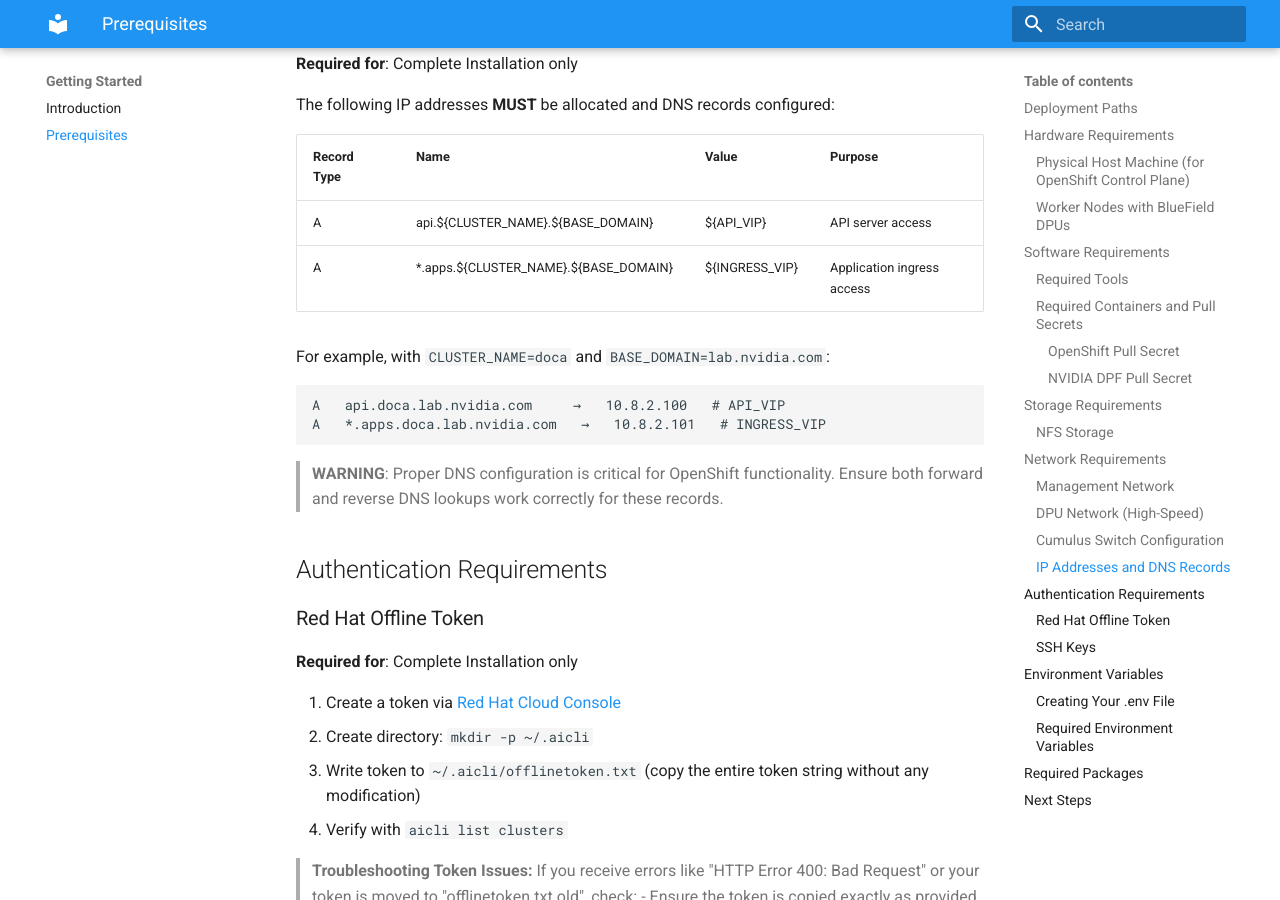
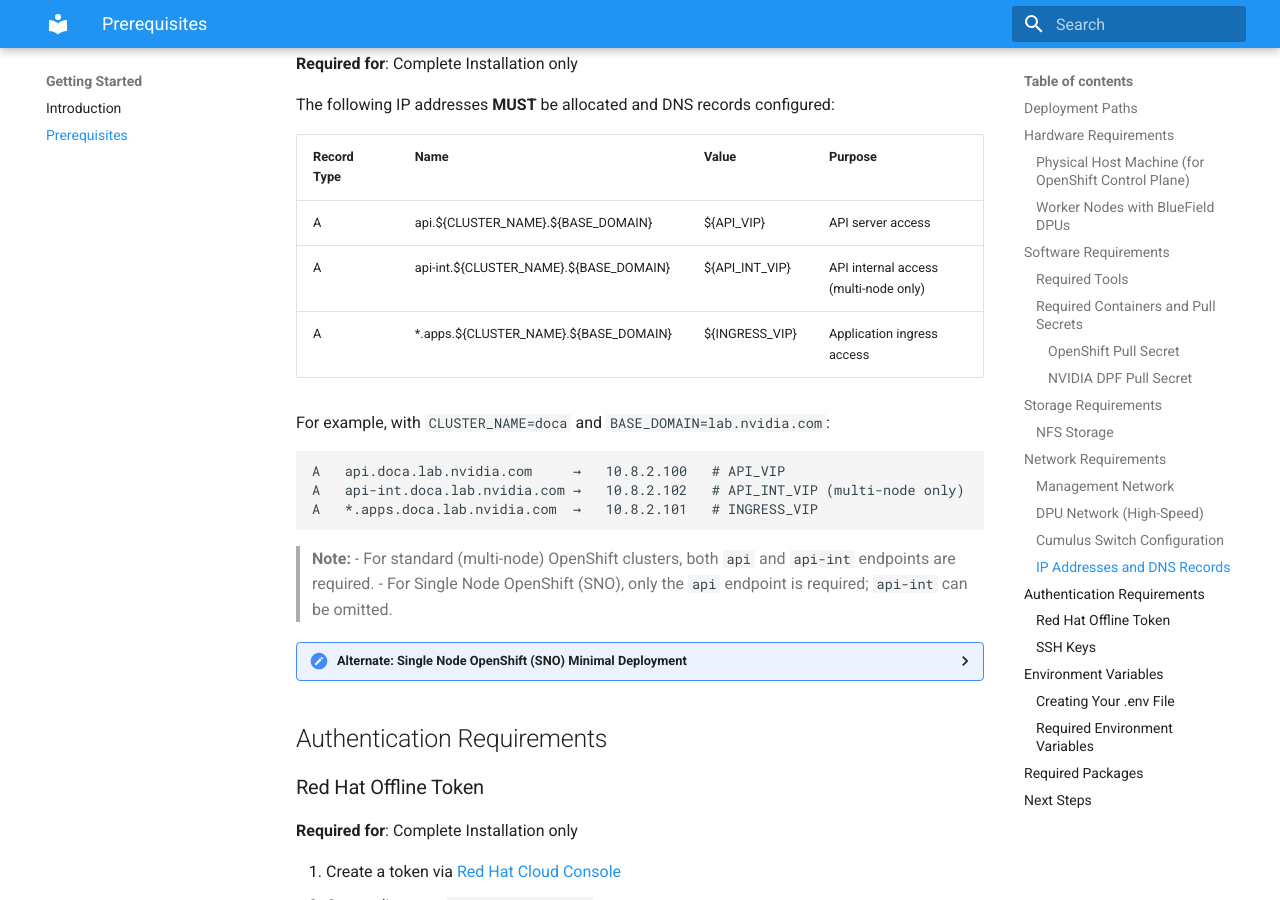
Before and after one commit to szigmon/openshift-dpf, an MkDocs documentation site: the page built from docs/prerequisites.md, in a window 1280 px wide and 900 px high, scrolled down 4196 px. Built offline with MkDocs 1.6.1 and Material for MkDocs 9.7.7, drawn with Linux system fonts in a browser that asks for light colours.

Commit message:
docs: move SNO and DNS/api-int logic to prerequisites.md, reference prerequisites from dpu-provisioning.md, keep only DPU-specific requirements in provisioning doc

````diff
--- a/docs/prerequisites.md
+++ b/docs/prerequisites.md
@@ -135,16 +135,30 @@
 | Record Type | Name | Value | Purpose |
 |-------------|------|-------|---------|
 | A | api.${CLUSTER_NAME}.${BASE_DOMAIN} | ${API_VIP} | API server access |
+| A | api-int.${CLUSTER_NAME}.${BASE_DOMAIN} | ${API_INT_VIP} | API internal access (multi-node only) |
 | A | *.apps.${CLUSTER_NAME}.${BASE_DOMAIN} | ${INGRESS_VIP} | Application ingress access |
 
 For example, with `CLUSTER_NAME=doca` and `BASE_DOMAIN=lab.nvidia.com`:
 
 ```
 A   api.doca.lab.nvidia.com     →   10.8.2.100   # API_VIP
-A   *.apps.doca.lab.nvidia.com   →   10.8.2.101   # INGRESS_VIP
+A   api-int.doca.lab.nvidia.com →   10.8.2.102   # API_INT_VIP (multi-node only)
+A   *.apps.doca.lab.nvidia.com  →   10.8.2.101   # INGRESS_VIP
 ```
 
-> **WARNING**: Proper DNS configuration is critical for OpenShift functionality. Ensure both forward and reverse DNS lookups work correctly for these records.
+> **Note:**
+> - For standard (multi-node) OpenShift clusters, both `api` and `api-int` endpoints are required.
+> - For Single Node OpenShift (SNO), only the `api` endpoint is required; `api-int` can be omitted.
+
+<details>
+<summary><strong>Alternate: Single Node OpenShift (SNO) Minimal Deployment</strong></summary>
+
+SNO is a minimal OpenShift deployment suitable for edge, lab, or resource-constrained environments. To enable SNO mode, set <code>VM_COUNT=1</code> in your <code>.env</code> file before running the automation.
+
+<sub>**Recommended minimum for SNO:** 8 vCPUs, 32 GiB RAM, 120 GiB+ disk (for the VM).<br>
+<strong>Note:</strong> SNO still requires a physical host machine, on top of which the single VM will be provisioned.</sub>
+
+</details>
 
 ## Authentication Requirements
 
````
Also changed, not shown: docs/dpu-provisioning.md (+1 -23 lines).
